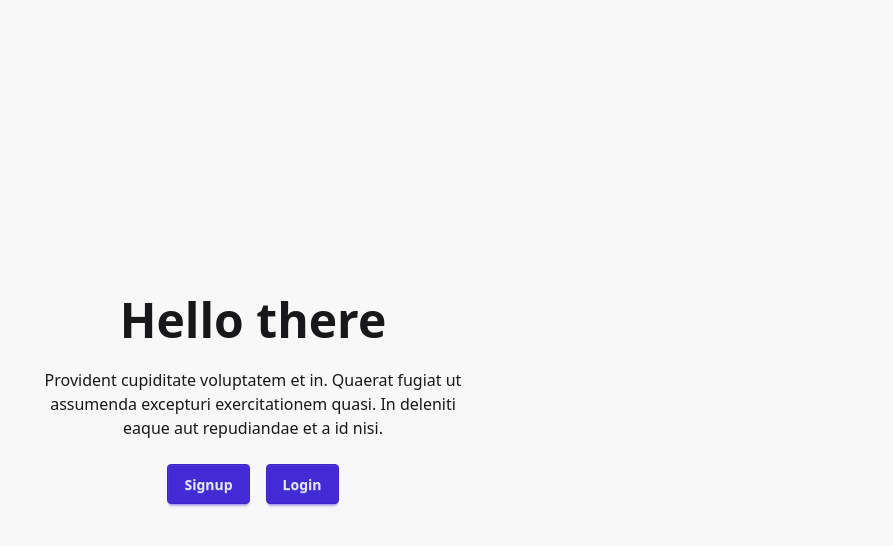
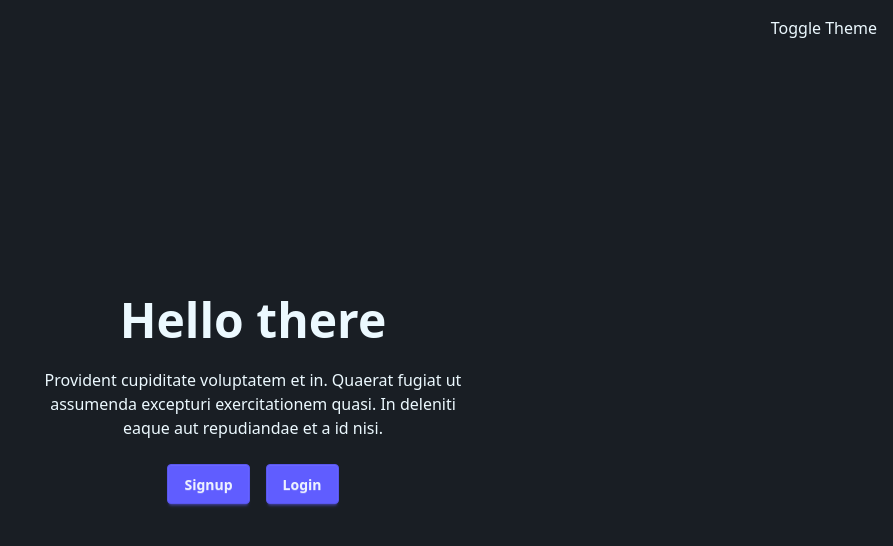
Before and after one commit to geraldsberongoy/Mern-Project-with-Auth, a React (Vite) app in the folder frontend/: page / in a window 1280 px wide. Shown: the top 546 px of the page, without its empty margins (387-1280 px from the left). Built offline with nearby package versions, Linux system fonts and the light colour scheme.

Commit message:
feat: implement theme toggle functionality and update Toaster styles

```diff
--- a/frontend/src/App.jsx
+++ b/frontend/src/App.jsx
@@ -6,20 +6,42 @@ import SignupPage from "../pages/SignupPage";
 import { Toaster } from "react-hot-toast";
 import VerifyEmail from "../pages/VerifyEmail";
 
-function App() {
+const App = () => {
+  const [theme, setTheme] = useState("dark");
+
+  const toggleTheme = () => {
+    setTheme((prevTheme) => (prevTheme === "light" ? "dark" : "light"));
+  };
+
+  const getToasterBackgroundColor = () => {
+    return theme === "dark" ? "#333" : "";
+  };
+
   return (
-    <>
-      <div className="flex min-h-screen items-center justify-center">
-        <Toaster />
+    <div
+      data-theme={theme}
+      className="bg-base-300 flex min-h-screen items-center justify-center"
+    >
+      <Toaster
+        toastOptions={{
+          className: "text-base-content",
+          style: {
+            background: getToasterBackgroundColor(),
+            color: "inherit", // Use the text color from the class
+          },
+        }}
+      />
+      <button onClick={toggleTheme} className="absolute top-4 right-4">
+        Toggle Theme
+      </button>
       <Routes>
         <Route path="/" element={<HomePage />} />
         <Route path="/login" element={<LoginPage />} />
-          <Route path="/signup" element={<SignupPage />} />\
+        <Route path="/signup" element={<SignupPage />} />
         <Route path="/verify-email" element={<VerifyEmail />} />
       </Routes>
     </div>
-    </>
   );
-}
+};
 
 export default App;
```
Lines whose indentation alone changed are shown as unchanged.
